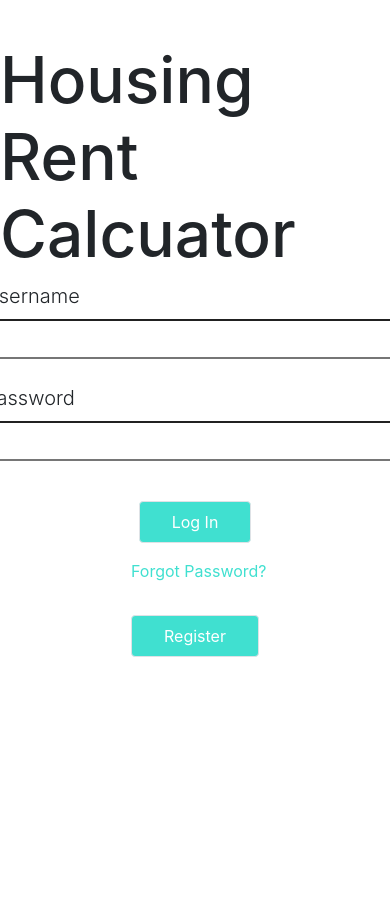
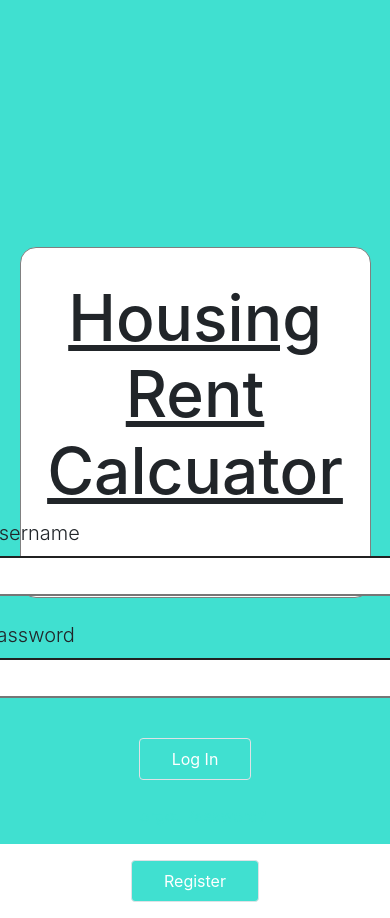
Before and after one commit to J-ah1/Housing-Rent-Calculator, a React (Create React App) app in the folder Client/: page / in a window 390 px wide. Before the commit the page ends 844 px from the top, so only its background shows below. Built offline with nearby package versions, Linux system fonts and the light colour scheme; no server answers.

Commit message:
Bug Fix & Modified:
Fixed this.set to this.setState

Styling - Added Background color and media query for tablets

```diff
--- a/Client/src/Components/Login.js
+++ b/Client/src/Components/Login.js
@@ -39,7 +39,7 @@ export default class Login extends Component {
 
         // password == userPassword
         if(this.state.username !== "" && this.state.password !== ""){
-            this.set({isLoading: true});
+            this.setState({isLoading: true});
             axios.get(`http://localhost:8000/db.cfc?method=checkUser&username=${this.state.username}&password=${this.state.password}`, {withCredentials: true})
                 .then(res => {
                     console.log(res.data.BOOL)
@@ -73,7 +73,7 @@ export default class Login extends Component {
         }else{
             loginRoutes = <div>
                             <Link id="login-link-forgot-pass" to='/forgot'>
-                                <p className="pl-3">Forgot Password?</p>
+                                <p className="pl-3 pt-2">Forgot Password?</p>
                             </Link>
                             <Link to="/register">
                                 <button className="btn border" id="login-link-register">Register</button>
@@ -83,6 +83,7 @@ export default class Login extends Component {
 
 
         return (
+            <div id="login-background">
                 <div id="login-container">
                         <h1>Housing Rent Calcuator</h1>
                         <div id="login-content">
@@ -102,6 +103,7 @@ export default class Login extends Component {
                             {loginRoutes}
                         </div>
                 </div>
+             </div>
         )
     }
 }
--- a/Client/src/Styles/Login.css
+++ b/Client/src/Styles/Login.css
@@ -1,8 +1,21 @@
+#login-background{
+    background-color: turquoise;
+    display: flex;
+    justify-content: center;
+    height: 100vh;
+}
+
 #login-container{
+    width: 80%;
+    height: 90vh;
+    background-color: white;
+    border: solid 1px grey;
+    border-radius: 1em;
+    padding: 2em;
     display: flex;
     flex-direction: column;
+    align-self: center;
     align-items: center;
-    margin-top: 5vh;
 }
 
 #login-content{
@@ -13,6 +26,8 @@
 
 #login-container > h1 {
     font-size: 4rem;
+    text-decoration: underline;
+    text-align: center;
 }
 
 #login-form {
@@ -56,3 +71,14 @@
     color: mediumturquoise;
     text-decoration: underline;
 }
+
+
+@media only screen
+and (min-device-width : 768px)
+and (max-device-width : 1024px)
+and (orientation : portrait) {
+    #login-container{
+        height: 90vw;
+        width: 90%;
+    }
+}
```
Lines whose indentation alone changed are shown as unchanged.
